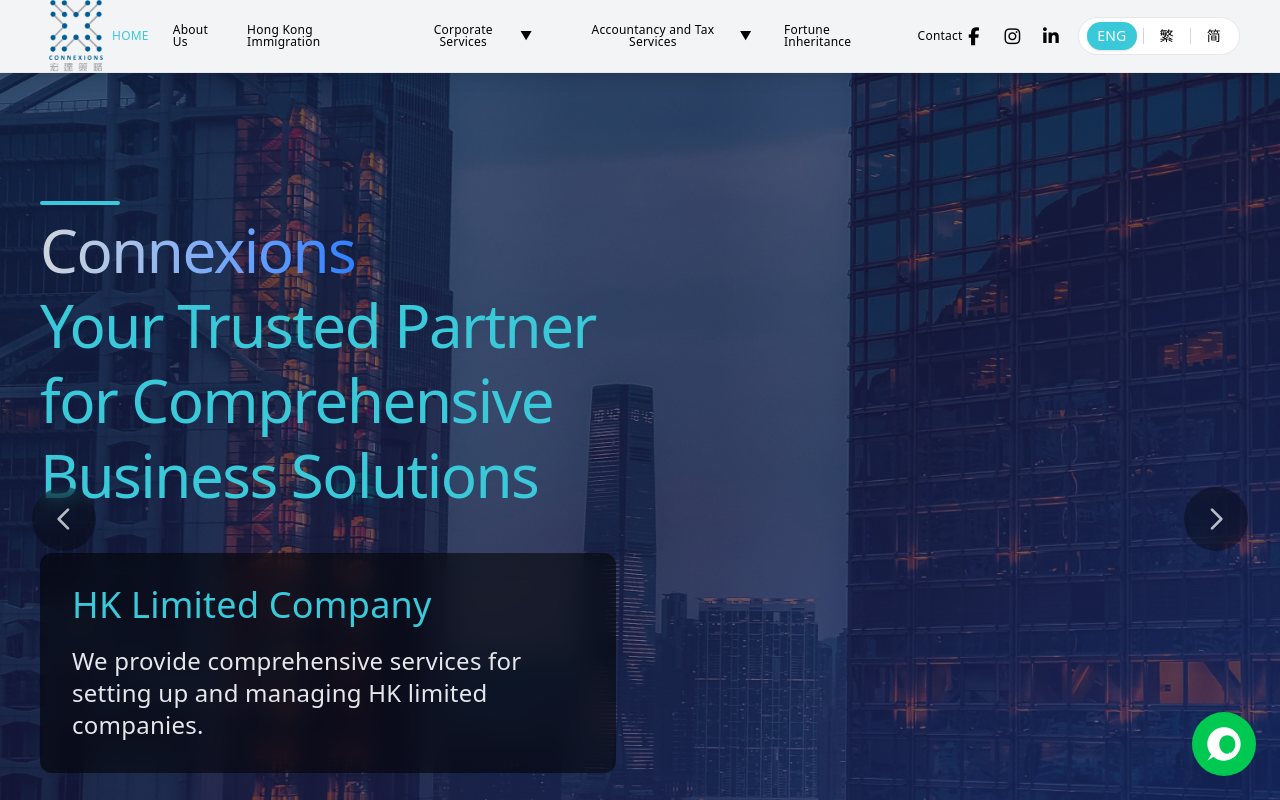
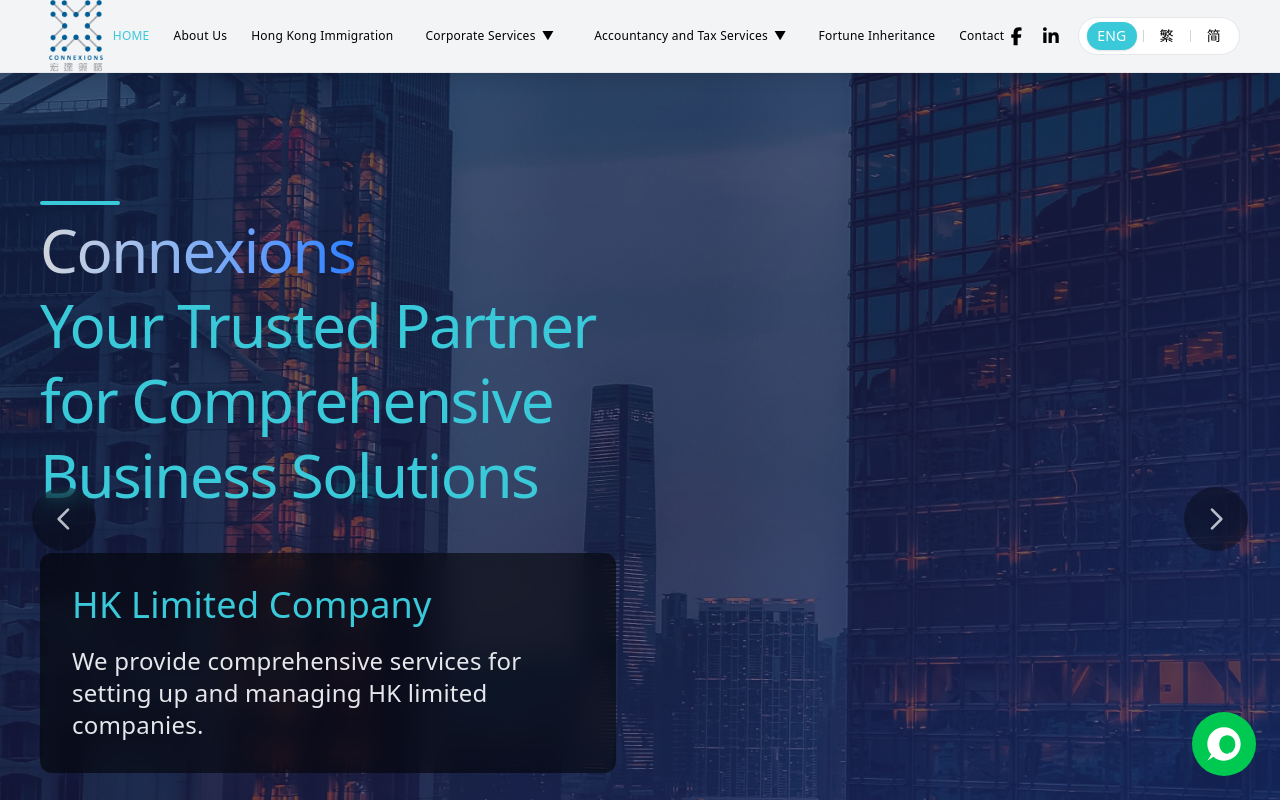
Before and after one commit to Daniel120622/connexion.hk, a Next.js app: page / in a window 1280 px wide. Shown: the top 800 px of the page. Built offline with nearby package versions, Linux system fonts and the light colour scheme.

Commit message:
modified:   src/components/Header.tsx

```diff
--- a/src/components/Header.tsx
+++ b/src/components/Header.tsx
@@ -314,7 +314,7 @@
             <div className="flex items-center gap-2 md:gap-3 lg:gap-4 ml-auto shrink-0">
 
               {/* Social Icons */}
-              <div className="hidden xl:flex gap-4 text-lg">
+              <div className="flex xl:flex gap-3 text-lg">
                 <a
                   href="https://www.facebook.com/connexionshk"
                   target="_blank"
@@ -322,14 +322,6 @@
                   className="hover:text-[#3ac9d9] transition-colors"
                 >
                   <i className="fab fa-facebook-f"></i>
-                </a>
-                <a
-                  href="https://www.instagram.com/connexionshk"
-                  target="_blank"
-                  rel="noopener noreferrer"
-                  className="hover:text-[#3ac9d9] transition-colors"
-                >
-                  <i className="fab fa-instagram"></i>
                 </a>
                 <a
                   href="https://www.linkedin.com/company/connexions-hk"
@@ -353,7 +345,7 @@
                 >
                   ENG
                 </button>
-                <div className="h-4 w-px bg-gray-300 mx-0.5" />
+                <div className="h-3 w-px bg-gray-300 mx-0.5" />
                 <button
                   onClick={() => changeLanguage("zh")}
                   className={`px-2.5 py-1 text-xs md:text-sm font-medium rounded-full transition-all ${
@@ -364,7 +356,7 @@
                 >
                   繁
                 </button>
-                <div className="h-4 w-px bg-gray-300 mx-0.5" />
+                <div className="h-3 w-px bg-gray-300 mx-0.5" />
                 <button
                   onClick={() => changeLanguage("cn")}
                   className={`px-2.5 py-1 text-xs md:text-sm font-medium rounded-full transition-all ${
```
